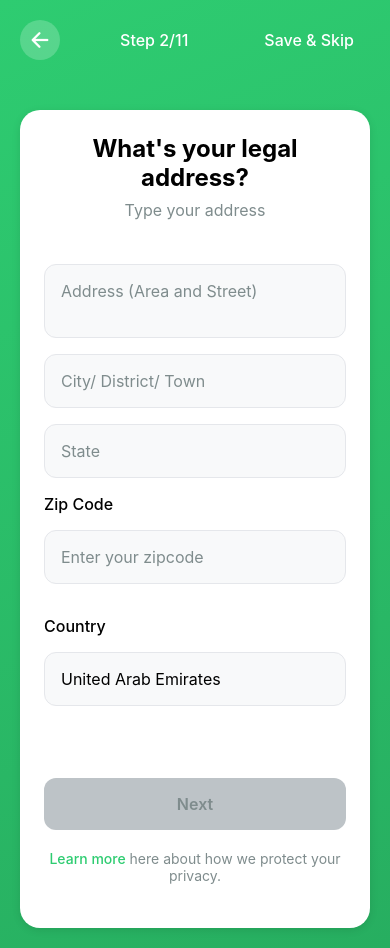
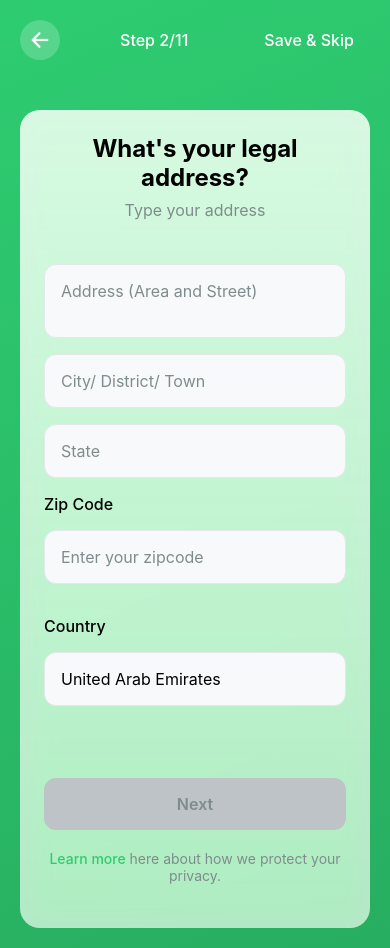
Before and after one commit to KarneeshkarV/App, a React Native app: screen /LegalAddress in a window 390 px wide. Built offline with nearby package versions, Linux system fonts and the light colour scheme.

Commit message:
not working

```diff
--- a/package.json
+++ b/package.json
@@ -21,7 +21,8 @@
     "react-native": "0.79.4",
     "react-native-dropdown-picker": "^5.4.6",
     "react-native-safe-area-context": "5.4.0",
-    "react-native-screens": "~4.11.1"
+    "react-native-screens": "~4.11.1",
+    "expo-blur": "~14.1.5"
   },
   "devDependencies": {
     "@babel/core": "^7.25.2",
--- a/src/components/CountrySelectionScreen.tsx
+++ b/src/components/CountrySelectionScreen.tsx
@@ -1,68 +1,68 @@
 import React, { useState } from 'react';
 import {
-  View,
-  StyleSheet,
   Text,
   TouchableOpacity,
   SafeAreaView,
   StatusBar,
   Alert,
-} from "react-native";
-import { LinearGradient } from "expo-linear-gradient";
-import { Ionicons } from "@expo/vector-icons";
-import DropDownPicker from "react-native-dropdown-picker";
-import { globalStyles, colors } from "../styles/globalStyles";
+  StyleSheet,
+} from 'react-native';
+import { LinearGradient } from 'expo-linear-gradient';
+import { Ionicons } from '@expo/vector-icons';
+import DropDownPicker from 'react-native-dropdown-picker';
 import { useNavigation } from '@react-navigation/native';
 import { StackNavigationProp } from '@react-navigation/stack';
 import { RootStackParamList } from '../navigation/AppNavigator';
+import { globalStyles, colors } from '../styles/globalStyles';
+import GlassCard from './GlassCard';
 
-type CountrySelectionScreenNavigationProp = StackNavigationProp<
+type NavProp = StackNavigationProp<
   RootStackParamList,
   'CountrySelection'
 >;
 
 const CountrySelectionScreen = () => {
   const [open, setOpen] = useState(false);
-  const [value, setValue] = useState(null);
+  const [value, setValue] = useState<string | null>(null);
   const [items, setItems] = useState([
-    { label: "🇦🇪 United Arab Emirates", value: "uae" },
-    { label: "🇺🇸 United States", value: "usa" },
-    { label: "🇬🇧 United Kingdom", value: "uk" },
-    { label: "🇮🇳 India", value: "india" },
-    { label: "🇨🇦 Canada", value: "canada" },
-    { label: "🇦🇺 Australia", value: "australia" },
-    { label: "🇩🇪 Germany", value: "germany" },
-    { label: "🇫🇷 France", value: "france" },
+    { label: '🇦🇪 United Arab Emirates', value: 'uae' },
+    { label: '🇺🇸 United States', value: 'usa' },
+    { label: '🇬🇧 United Kingdom', value: 'uk' },
+    { label: '🇮🇳 India', value: 'india' },
+    { label: '🇨🇦 Canada', value: 'canada' },
+    { label: '🇦🇺 Australia', value: 'australia' },
+    { label: '🇩🇪 Germany', value: 'germany' },
+    { label: '🇫🇷 France', value: 'france' },
   ]);
-  const navigation = useNavigation<CountrySelectionScreenNavigationProp>();
+  const navigation = useNavigation<NavProp>();
 
-  const handleBack = () => {
-    navigation.goBack();
-  };
+  const handleBack = () => navigation.goBack();
 
   const handleConfirm = () => {
     if (!value) {
       Alert.alert(
-        "Please select a country",
-        "You must select your country of citizenship to continue.",
+        'Please select a country',
+        'You must select your country of citizenship to continue.'
       );
       return;
     }
-
-    navigation.navigate("AddressInput", {
-      country: items.find((item) => item.value === value)?.label || ''
-    });
+    const label =
+      items.find((it) => it.value === value)?.label || '';
+    navigation.navigate('AddressInput', { country: label });
   };
 
   const handleSkip = () => {
-    navigation.navigate("AddressInput", {
-      country: "🇦🇪 United Arab Emirates", // Default to UAE for demo
+    navigation.navigate('AddressInput', {
+      country: '🇦🇪 United Arab Emirates',
     });
   };
 
   return (
     <SafeAreaView style={globalStyles.container}>
-      <StatusBar backgroundColor={colors.primary} barStyle="light-content" />
+      <StatusBar
+        backgroundColor={colors.primary}
+        barStyle="light-content"
+      />
 
       <LinearGradient
         colors={[colors.primary, colors.primaryDark]}
@@ -72,8 +72,15 @@ const CountrySelectionScreen = () => {
       >
         {/* Header */}
         <View style={styles.header}>
-          <TouchableOpacity style={styles.backButton} onPress={handleBack}>
-            <Ionicons name="arrow-back" size={24} color={colors.white} />
+          <TouchableOpacity
+            style={styles.backButton}
+            onPress={handleBack}
+          >
+            <Ionicons
+              name="arrow-back"
+              size={24}
+              color={colors.white}
+            />
           </TouchableOpacity>
 
           <Text style={styles.stepText}>Step 1/11</Text>
@@ -82,19 +89,21 @@ const CountrySelectionScreen = () => {
             style={styles.skipHeaderButton}
             onPress={handleSkip}
           >
-            <Text style={styles.skipHeaderText}>Save & Skip</Text>
+            <Text style={styles.skipHeaderText}>
+              Save & Skip
+            </Text>
           </TouchableOpacity>
         </View>
 
-        {/* Content Card */}
-        <View style={[globalStyles.card, { marginTop: 40 }]}>
-          <Text style={globalStyles.title}>What's your country?</Text>
+        {/* Glass Card */}
+        <GlassCard style={{ marginTop: 40 }}>
+          <Text style={globalStyles.title}>
+            What's your country?
+          </Text>
           <Text style={globalStyles.subtitle}>
             Select your country of citizenship
           </Text>
 
-          {/* Dropdown */}
-          <View style={styles.dropdownContainer}>
           <DropDownPicker
             open={open}
             value={value}
@@ -106,48 +115,55 @@ const CountrySelectionScreen = () => {
             style={styles.dropdown}
             dropDownContainerStyle={styles.dropdownList}
             textStyle={styles.dropdownText}
-              placeholderStyle={styles.placeholderStyle}
+            placeholderStyle={styles.placeholder}
             arrowIconStyle={styles.arrowIcon}
             tickIconStyle={styles.tickIcon}
-              selectedItemContainerStyle={styles.selectedItemContainer}
+            selectedItemContainerStyle={
+              styles.selectedItem
+            }
             listMode="SCROLLVIEW"
             scrollViewProps={{
               nestedScrollEnabled: true,
             }}
           />
-          </View>
 
-          {/* Confirm Button */}
           <TouchableOpacity
             style={[
               globalStyles.button,
               {
-                backgroundColor: value ? colors.primary : colors.lightGray,
+                backgroundColor: value
+                  ? colors.primary
+                  : colors.lightGray,
                 marginTop: 40,
               },
             ]}
             onPress={handleConfirm}
+            disabled={!value}
             activeOpacity={0.8}
-            disabled={!value}
           >
             <Text
               style={[
                 globalStyles.buttonText,
-                { color: value ? colors.white : colors.gray },
+                {
+                  color: value
+                    ? colors.white
+                    : colors.gray,
+                },
               ]}
             >
               Confirm
             </Text>
           </TouchableOpacity>
 
-          {/* Privacy Link */}
-          <TouchableOpacity style={styles.privacyContainer}>
+          <TouchableOpacity style={styles.privacy}>
             <Text style={styles.privacyText}>
-              <Text style={styles.privacyLink}>Learn more</Text> here about how
-              we protect your privacy.
+              <Text style={styles.privacyLink}>
+                Learn more
+              </Text>{' '}
+              here about how we protect your privacy.
             </Text>
           </TouchableOpacity>
-        </View>
+        </GlassCard>
       </LinearGradient>
     </SafeAreaView>
   );
@@ -155,9 +171,9 @@ const CountrySelectionScreen = () => {
 
 const styles = StyleSheet.create({
   header: {
-    flexDirection: "row",
-    justifyContent: "space-between",
-    alignItems: "center",
+    flexDirection: 'row',
+    justifyContent: 'space-between',
+    alignItems: 'center',
     paddingHorizontal: 20,
     paddingTop: 20,
     paddingBottom: 10,
@@ -166,14 +182,14 @@ const styles = StyleSheet.create({
     width: 40,
     height: 40,
     borderRadius: 20,
-    backgroundColor: "rgba(255, 255, 255, 0.2)",
-    alignItems: "center",
-    justifyContent: "center",
+    backgroundColor: 'rgba(255,255,255,0.2)',
+    alignItems: 'center',
+    justifyContent: 'center',
   },
   stepText: {
     color: colors.white,
     fontSize: 16,
-    fontWeight: "500",
+    fontWeight: '500',
   },
   skipHeaderButton: {
     paddingHorizontal: 16,
@@ -182,11 +198,7 @@ const styles = StyleSheet.create({
   skipHeaderText: {
     color: colors.white,
     fontSize: 16,
-    fontWeight: "500",
-  },
-  dropdownContainer: {
-    marginVertical: 20,
-    zIndex: 1000,
+    fontWeight: '500',
   },
   dropdown: {
     backgroundColor: colors.background,
@@ -196,6 +208,7 @@ const styles = StyleSheet.create({
     paddingHorizontal: 16,
     paddingVertical: 12,
     minHeight: 50,
+    marginTop: 20,
   },
   dropdownList: {
     backgroundColor: colors.white,
@@ -208,7 +221,7 @@ const styles = StyleSheet.create({
     fontSize: 16,
     color: colors.black,
   },
-  placeholderStyle: {
+  placeholder: {
     fontSize: 16,
     color: colors.gray,
   },
@@ -218,21 +231,21 @@ const styles = StyleSheet.create({
   tickIcon: {
     tintColor: colors.primary,
   },
-  selectedItemContainer: {
+  selectedItem: {
     backgroundColor: colors.background,
   },
-  privacyContainer: {
+  privacy: {
     marginTop: 20,
-    alignItems: "center",
+    alignItems: 'center',
   },
   privacyText: {
     fontSize: 14,
     color: colors.gray,
-    textAlign: "center",
+    textAlign: 'center',
   },
   privacyLink: {
     color: colors.primary,
-    fontWeight: "500",
+    fontWeight: '500',
   },
 });
 
--- /dev/null
+++ b/src/components/GlassCard.tsx
@@ -0,0 +1,60 @@
+import React from 'react';
+import {
+  StyleSheet,
+  ViewStyle,
+  Platform,
+  ViewProps,
+} from 'react-native';
+import { BlurView } from 'expo-blur';
+import { LinearGradient } from 'expo-linear-gradient';
+import { colors } from '../styles/globalStyles';
+
+interface GlassCardProps extends ViewProps {
+  style?: ViewStyle;
+}
+
+const GlassCard: React.FC<GlassCardProps> = ({ style, children, ...props }) => (
+  <BlurView
+    intensity={80}
+    tint="light"
+    style={[styles.blurContainer, style]}
+    {...props}
+  >
+    <LinearGradient
+      colors={['rgba(255,255,255,0.6)', 'rgba(255,255,255,0.2)']}
+      style={styles.gradient}
+      start={{ x: 0, y: 0 }}
+      end={{ x: 0, y: 1 }}
+    >
+      {children}
+    </LinearGradient>
+  </BlurView>
+);
+
+const styles = StyleSheet.create({
+  blurContainer: {
+    borderRadius: 20,
+    overflow: 'hidden',
+    margin: 20,
+    backgroundColor: 'rgba(255,255,255,0.1)',
+
+    // shadow for iOS
+    ...Platform.select({
+      ios: {
+        shadowColor: colors.black,
+        shadowOffset: { width: 0, height: 2 },
+        shadowOpacity: 0.1,
+        shadowRadius: 8,
+      },
+      android: {
+        elevation: 5,
+      },
+    }),
+  },
+  gradient: {
+    flex: 1,
+    padding: 24,
+  },
+});
+
+export default GlassCard;
--- a/src/components/LegalAddressScreen.tsx
+++ b/src/components/LegalAddressScreen.tsx
@@ -14,6 +14,7 @@ import {
 import { LinearGradient } from 'expo-linear-gradient';
 import { Ionicons } from '@expo/vector-icons';
 import { globalStyles, colors } from '../styles/globalStyles';
+import GlassCard from './GlassCard';
 
 const LegalAddressScreen = ({ navigation, route }) => {
   const { selectedCountry } = route.params || {};
@@ -22,59 +23,54 @@ const LegalAddressScreen = ({ navigation, route }) => {
     city: '',
     state: '',
     zipCode: '',
-    country: selectedCountry?.label?.replace('🇦🇪 ', '') || 'United Arab Emirates',
+    country:
+      selectedCountry?.label?.replace('🇦🇪 ', '') ||
+      'United Arab Emirates',
   });
 
-  const handleBack = () => {
-    navigation.goBack();
-  };
+  const handleBack = () => navigation.goBack();
 
   const handleNext = () => {
-    const requiredFields = ['street', 'city', 'state', 'zipCode'];
-    const missingFields = requiredFields.filter(field => !addressData[field].trim());
-
-    if (missingFields.length > 0) {
-      Alert.alert('Please fill all required fields', 'All address fields are required to continue.');
+    const required = ['street', 'city', 'state', 'zipCode'];
+    const missing = required.filter(
+      (f) => !addressData[f].trim()
+    );
+    if (missing.length > 0) {
+      Alert.alert(
+        'Please fill all required fields',
+        'All address fields are required to continue.'
+      );
       return;
     }
-
-    Alert.alert(
-      'Legal Address Saved',
-      'Your legal address has been successfully saved.',
-      [
+    Alert.alert('Legal Address Saved', '', [
       {
         text: 'Continue',
-          onPress: () => {
-            console.log('Address data:', addressData);
-            // Navigate to next screen here
+        onPress: () =>
+          console.log('Address data:', addressData),
       },
-        },
-      ]
-    );
+    ]);
   };
 
   const handleSkip = () => {
     console.log('Skip legal address');
-    // Navigate to next screen
   };
 
-  const updateField = (field, value) => {
-    setAddressData(prev => ({
-      ...prev,
-      [field]: value,
-    }));
+  const updateField = (field: string, val: string) => {
+    setAddressData((prev) => ({ ...prev, [field]: val }));
   };
 
-  const isFormValid = () => {
-    return addressData.street.trim() &&
+  const isFormValid = () =>
+    addressData.street.trim() &&
     addressData.city.trim() &&
     addressData.state.trim() &&
     addressData.zipCode.trim();
-  };
 
   return (
     <SafeAreaView style={globalStyles.container}>
-      <StatusBar backgroundColor={colors.primary} barStyle="light-content" />
+      <StatusBar
+        backgroundColor={colors.primary}
+        barStyle="light-content"
+      />
 
       <LinearGradient
         colors={[colors.primary, colors.primaryDark]}
@@ -88,41 +84,53 @@ const LegalAddressScreen = ({ navigation, route }) => {
             style={styles.backButton}
             onPress={handleBack}
           >
-            <Ionicons name="arrow-back" size={24} color={colors.white} />
+            <Ionicons
+              name="arrow-back"
+              size={24}
+              color={colors.white}
+            />
           </TouchableOpacity>
 
           <Text style={styles.stepText}>Step 2/11</Text>
 
-          <TouchableOpacity style={styles.skipHeaderButton} onPress={handleSkip}>
-            <Text style={styles.skipHeaderText}>Save & Skip</Text>
+          <TouchableOpacity
+            style={styles.skipHeaderButton}
+            onPress={handleSkip}
+          >
+            <Text style={styles.skipHeaderText}>
+              Save & Skip
+            </Text>
           </TouchableOpacity>
         </View>
 
-        {/* Content */}
         <KeyboardAvoidingView
           style={{ flex: 1 }}
-          behavior={Platform.OS === 'ios' ? 'padding' : 'height'}
+          behavior={
+            Platform.OS === 'ios' ? 'padding' : 'height'
+          }
         >
           <ScrollView
             style={{ flex: 1 }}
+            contentContainerStyle={{ flexGrow: 1 }}
             showsVerticalScrollIndicator={false}
-            contentContainerStyle={{ flexGrow: 1 }}
           >
-            <View style={[globalStyles.card, { marginTop: 40, flex: 1 }]}>
-              <Text style={globalStyles.title}>What's your legal address?</Text>
+            {/* Glass Card */}
+            <GlassCard style={{ marginTop: 40, flex: 1 }}>
+              <Text style={globalStyles.title}>
+                What's your legal address?
+              </Text>
               <Text style={globalStyles.subtitle}>
                 Type your address
               </Text>
 
-              {/* Address Input Fields */}
               <View style={styles.inputContainer}>
                 <TextInput
                   style={styles.input}
                   placeholder="Address (Area and Street)"
                   placeholderTextColor={colors.gray}
                   value={addressData.street}
-                  onChangeText={(value) => updateField('street', value)}
-                  multiline={true}
+                  onChangeText={(v) => updateField('street', v)}
+                  multiline
                   numberOfLines={2}
                 />
 
@@ -131,7 +139,7 @@ const LegalAddressScreen = ({ navigation, route }) => {
                   placeholder="City/ District/ Town"
                   placeholderTextColor={colors.gray}
                   value={addressData.city}
-                  onChangeText={(value) => updateField('city', value)}
+                  onChangeText={(v) => updateField('city', v)}
                 />
 
                 <TextInput
@@ -139,62 +147,80 @@ const LegalAddressScreen = ({ navigation, route }) => {
                   placeholder="State"
                   placeholderTextColor={colors.gray}
                   value={addressData.state}
-                  onChangeText={(value) => updateField('state', value)}
+                  onChangeText={(v) => updateField('state', v)}
                 />
 
                 <View style={styles.zipCodeContainer}>
-                  <Text style={styles.zipCodeLabel}>Zip Code</Text>
+                  <Text style={styles.zipCodeLabel}>
+                    Zip Code
+                  </Text>
                   <TextInput
                     style={[styles.input, { marginTop: 8 }]}
                     placeholder="Enter your zipcode"
                     placeholderTextColor={colors.gray}
                     value={addressData.zipCode}
-                    onChangeText={(value) => updateField('zipCode', value)}
+                    onChangeText={(v) =>
+                      updateField('zipCode', v)
+                    }
                     keyboardType="numeric"
                   />
                 </View>
 
                 <View style={styles.countryContainer}>
-                  <Text style={styles.countryLabel}>Country</Text>
+                  <Text style={styles.countryLabel}>
+                    Country
+                  </Text>
                   <TextInput
                     style={[styles.input, { marginTop: 8 }]}
                     placeholder="Enter your country"
                     placeholderTextColor={colors.gray}
                     value={addressData.country}
-                    onChangeText={(value) => updateField('country', value)}
+                    onChangeText={(v) =>
+                      updateField('country', v)
+                    }
                   />
                 </View>
               </View>
 
-              {/* Next Button */}
               <TouchableOpacity
                 style={[
                   globalStyles.button,
                   {
-                    backgroundColor: isFormValid() ? colors.primary : colors.lightGray,
-                    marginTop: 20
-                  }
+                    backgroundColor: isFormValid()
+                      ? colors.primary
+                      : colors.lightGray,
+                    marginTop: 20,
+                  },
                 ]}
                 onPress={handleNext}
+                disabled={!isFormValid()}
                 activeOpacity={0.8}
-                disabled={!isFormValid()}
               >
-                <Text style={[
+                <Text
+                  style={[
                     globalStyles.buttonText,
-                  { color: isFormValid() ? colors.white : colors.gray }
-                ]}>
+                    {
+                      color: isFormValid()
+                        ? colors.white
+                        : colors.gray,
+                    },
+                  ]}
+                >
                   Next
                 </Text>
               </TouchableOpacity>
 
-              {/* Privacy Link */}
-              <TouchableOpacity style={styles.privacyContainer}>
+              <TouchableOpacity
+                style={styles.privacyContainer}
+              >
                 <Text style={styles.privacyText}>
-                  <Text style={styles.privacyLink}>Learn more</Text>
-                  {' '}here about how we protect your privacy.
+                  <Text style={styles.privacyLink}>
+                    Learn more
+                  </Text>{' '}
+                  here about how we protect your privacy.
                 </Text>
               </TouchableOpacity>
-            </View>
+            </GlassCard>
           </ScrollView>
         </KeyboardAvoidingView>
       </LinearGradient>
@@ -215,7 +241,7 @@ const styles = {
     width: 40,
     height: 40,
     borderRadius: 20,
-    backgroundColor: 'rgba(255, 255, 255, 0.2)',
+    backgroundColor: 'rgba(255,255,255,0.2)',
     alignItems: 'center',
     justifyContent: 'center',
   },
```
Also changed, not shown: src/components/KYCWelcomeScreen.tsx (+35 -25 lines), 1 other file (tests, documents, lock files or other folders). Lines whose indentation alone changed are shown as unchanged.
